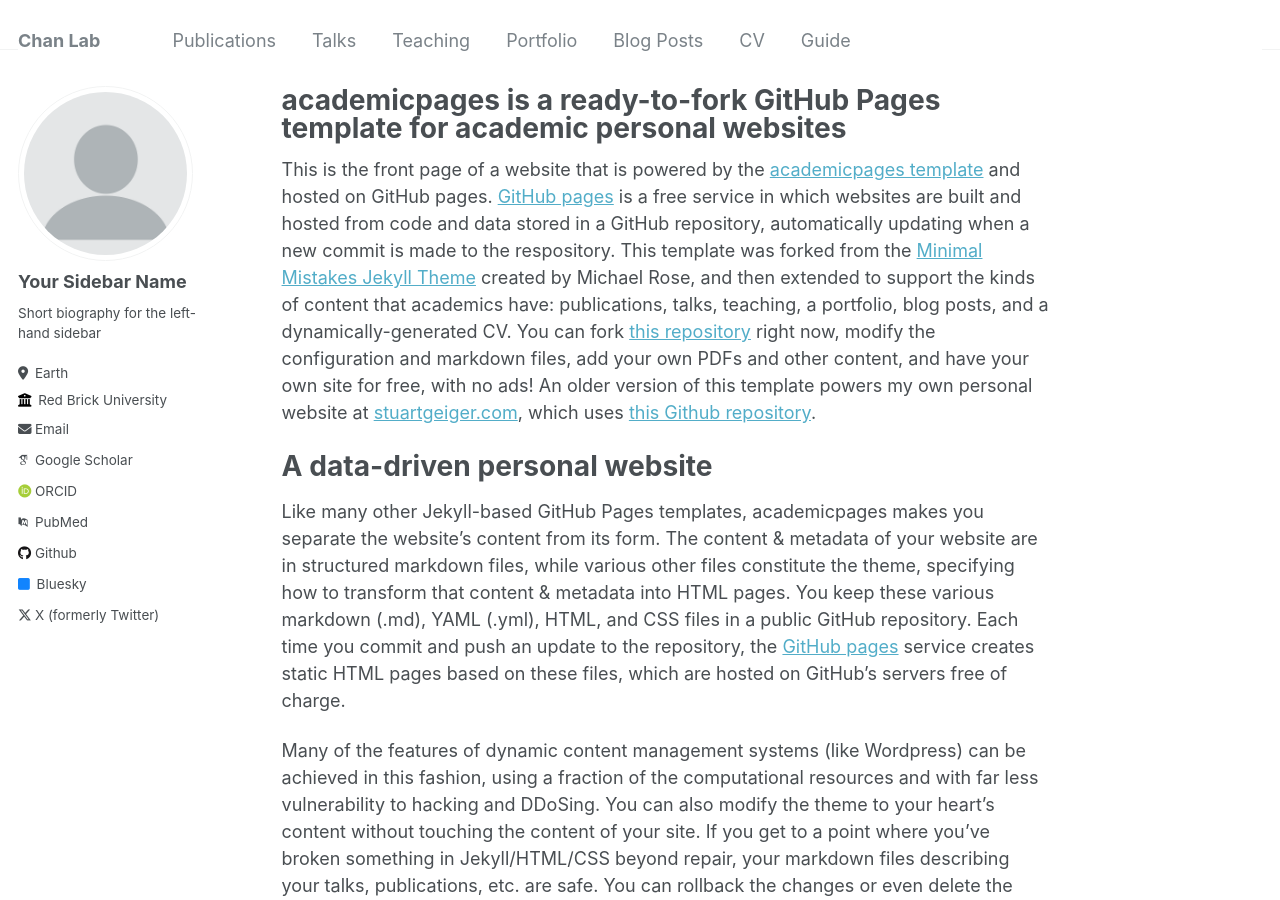
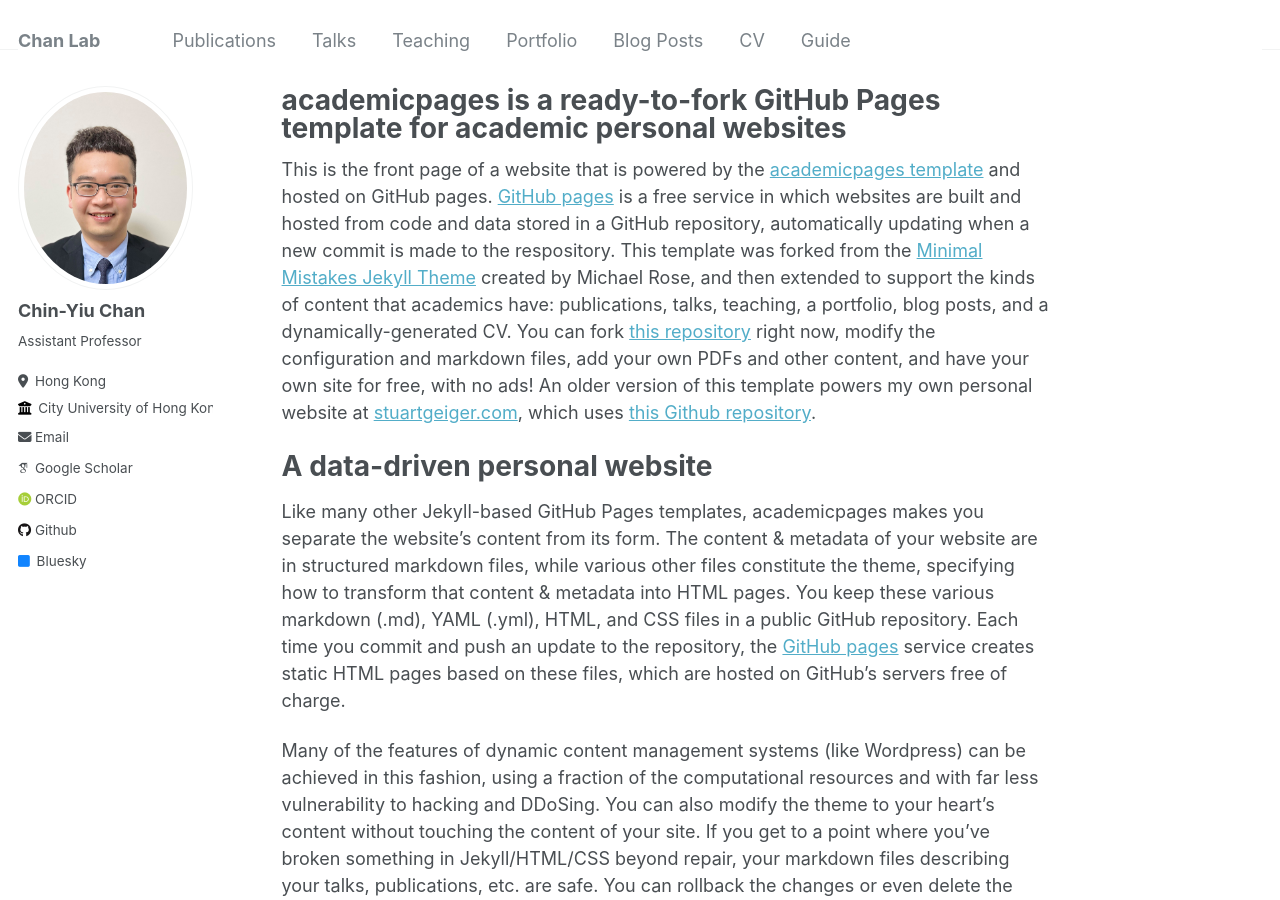
Before and after one commit to cychan-chem/chinychan.github.io, a Jekyll site: the page built from _pages/about.md, in a window 1280 px wide and 900 px high. Built offline with Jekyll 4.4.1, drawn with Linux system fonts in a browser that asks for light colours; some web fonts are replaced.

Commit message:
Update _config.yml

```diff
--- a/_config.yml
+++ b/_config.yml
@@ -21,22 +21,22 @@ repository               : "chinychan/chinychan.github.io"
 #               Additional customization can be done by editing /_includes/author-profile.html
 author:
   # Biographic information
-  avatar           : "profile.png"
-  name             : "Your Sidebar Name"
+  avatar           : "Photo_CHAN Chin-Yiu.jpg"
+  name             : "Chin-Yiu Chan"
   pronouns         : # example: "she/her"
-  bio              : "Short biography for the left-hand sidebar"
-  location         : "Earth"
-  employer         : "Red Brick University"
-  uri              : # URL
-  email            : "none@example.org"
+  bio              : "Assistant Professor"
+  location         : "Hong Kong"
+  employer         : "City University of Hong Kong"
+  uri              : # https://www.cityu.edu.hk/mse/people/mse-faculty/chan-chin-yiu
+  email            : "chinychan2@cityu.edu.hk"
 
   # Academic websites
-  arxiv            : # URL - Update with the correct link to your profile
-  googlescholar    : "https://scholar.google.com/citations?user=PS_CX0AAAAAJ"
-  impactstory      : # URL
-  orcid            : "http://orcid.org/yourorcidurl"
-  pubmed           : "https://www.ncbi.nlm.nih.gov/pubmed/?term=john+snow"
-  researchgate     : # URL
+  arxiv            :
+  googlescholar    : "https://scholar.google.com/citations?user=6VzA0hUAAAAJ&hl=en"
+  impactstory      :
+  orcid            : "https://orcid.org/0000-0001-7721-9244"
+  pubmed           :
+  researchgate     :
 
   # Repositories and software development
   bitbucket        : # Username - Update with your username on the site
@@ -48,7 +48,7 @@ author:
 
   # Social media
   bluesky          : "bsky.app" # Replace this with you Bluesky username
-  facebook         : # Username
+  facebook         :
   flickr           : # Username
   foursquare       : # Username
   goodreads        : # Username
@@ -64,7 +64,7 @@ author:
   steam            : # Username
   telegram         : # URL
   tumblr           : # Username
-  twitter          : "UniofOxford"  # Replace this with your X / Twitter handle
+  twitter          :
   vine             : # Username
   weibo            : # Username
   wikipedia        : # Username
```
